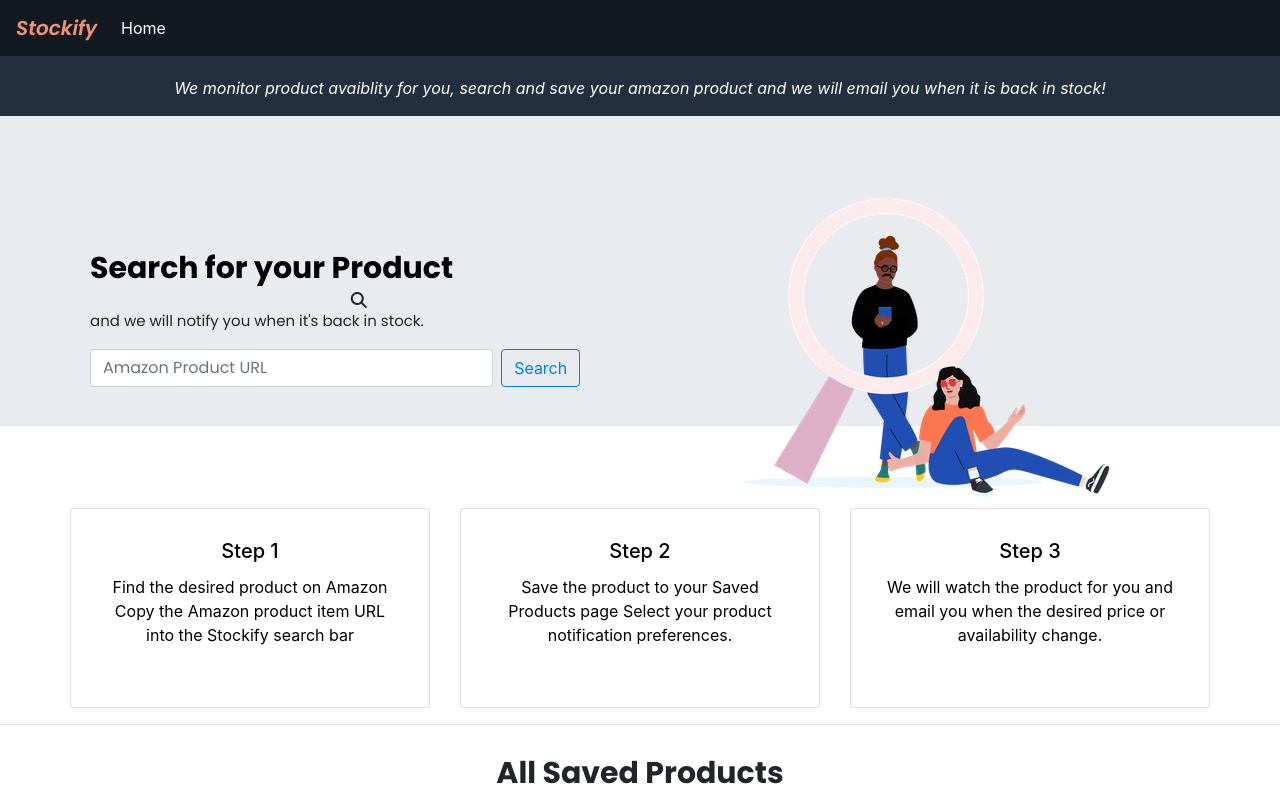
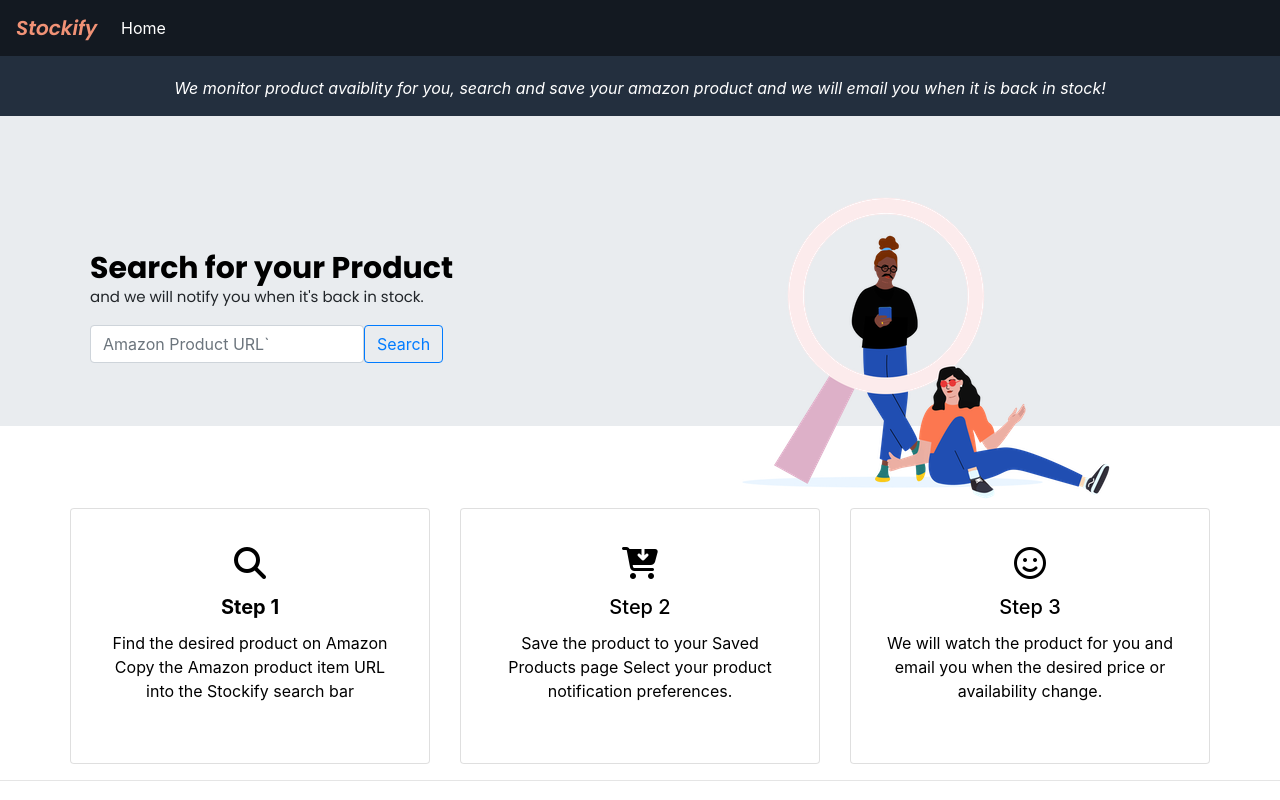
Before and after one commit to TEXWRECKS/Stockify, a React (Create React App) app in the folder client/: page / in a window 1280 px wide. Shown: the top 800 px of the page. Built offline with nearby package versions, Linux system fonts and the light colour scheme.

Commit message:
added favacons

```diff
--- a/client/src/App.css
+++ b/client/src/App.css
@@ -225,3 +225,7 @@ nav .navbar-nav li a {
 .center {
   align-items: center;
 }
+
+.icon {
+  width: 100px;
+}
--- a/client/src/pages/index.js
+++ b/client/src/pages/index.js
@@ -35,7 +35,6 @@ function Index(props) {
           <Row>
             <Col className="search-col md-8">
               <h1 className="search-title">Search for your Product</h1>
-              <i className="fas fa-search" />
               <p className="search-text">
                 and we will notify you when it's back in stock.
               </p>
@@ -43,8 +42,10 @@ function Index(props) {
                 <Form.Control
                   size="md"
                   type="search"
-                  placeholder="Amazon Product URL"
-                  className=" product-search mr-2"
+                  placeholder="Amazon Product URL`
+                  className="
+                  product-search
+                  mr-2
                   onChange={handleInputChange}
                 />
                 <Button onClick={handleSearch} variant="outline-primary">
@@ -63,8 +64,11 @@ function Index(props) {
           <CardDeck>
             <Card className="info-card">
               <Card.Body>
-                {/* Icon to be added */}
-                <Card.Title>Step 1</Card.Title>
+                <i className="fas fa-search fa-2x m-2 mb-3" />
+                <Card.Title>
+                  {' '}
+                  <strong>Step 1</strong>
+                </Card.Title>
                 <Card.Text>
                   Find the desired product on Amazon Copy the Amazon product
                   item URL into the Stockify search bar
@@ -73,7 +77,7 @@ function Index(props) {
             </Card>
             <Card className="info-card">
               <Card.Body>
-                {/* Icon to be added */}
+                <i className="fas fa-cart-arrow-down fa-2x m-2 mb-3" />
                 <Card.Title>Step 2</Card.Title>
                 <Card.Text>
                   Save the product to your Saved Products page Select your
@@ -83,7 +87,7 @@ function Index(props) {
             </Card>
             <Card className="info-card">
               <Card.Body>
-                {/* Icon to be added */}
+                <i class="far fa-smile fa-2x m-2 mb-3"></i>
                 <Card.Title>Step 3</Card.Title>
                 <Card.Text>
                   We will watch the product for you and email you when the
```
